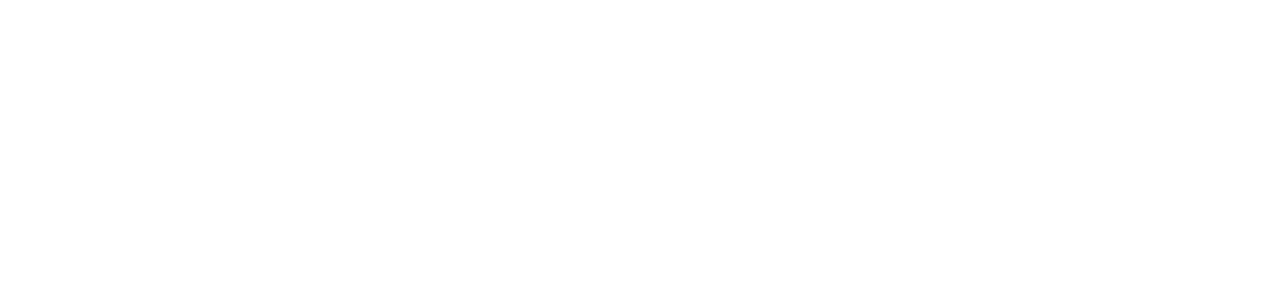
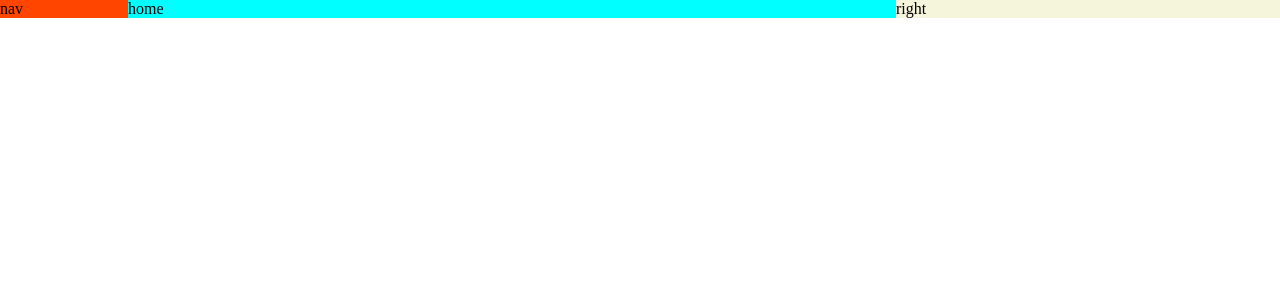
Before and after one commit to bahaot/photocom, a React (Create React App) app: page / in a window 1280 px wide. Shown: the top 300 px of the page. Built offline with nearby package versions, Linux system fonts and the light colour scheme.

Commit message:
adding layout

```diff
--- a/src/App.css
+++ b/src/App.css
@@ -2,3 +2,9 @@
 |||||| general rules ||||||||||
 
 */
+
+*, *::before, *::after {
+    box-sizing: border-box;
+    padding: 0;
+    margin: 0;
+}
--- a/src/App.js
+++ b/src/App.js
@@ -1,6 +1,7 @@
 import { useState } from "react";
 
 import "./App.css";
+import { Layout } from "./component/sharedCompoennts/Layout/Layout";
 
 import DATA from "./Data/Data";
 
@@ -20,7 +21,13 @@
 const App = () => {
   const [users, setUsers] = useState(DATA);
   // since this is not a real application we are going to work with only one user
-  return <div className="App"></div>;
+  return (
+    <Layout>
+      <div>nav</div>
+      <div>home</div>
+      <div>right</div>
+    </Layout>
+  );
 };
 
 export default App;
--- a/src/component/sharedCompoennts/Layout/Layout.js
+++ b/src/component/sharedCompoennts/Layout/Layout.js
@@ -0,0 +1,9 @@
+import React from 'react'
+
+import styles from './Layout.module.css'
+
+export const Layout = ({className, children}) => {
+    const classes = `${styles['layout-main']} ${className}`;
+
+    return <div className={classes}>{children}</div>
+}
--- /dev/null
+++ b/src/component/sharedCompoennts/Layout/Layout.module.css
@@ -0,0 +1,14 @@
+.layout-main {
+    display: grid;
+    grid-template-columns: 10fr 60fr 30fr;
+}
+
+div:nth-child(1) {
+    background-color: orangered;
+}
+div:nth-child(2) {
+    background-color: aqua;
+}
+div:nth-child(3) {
+    background-color: beige;
+}
```
Also changed, not shown: 1 other file (tests, documents, lock files or other folders).
